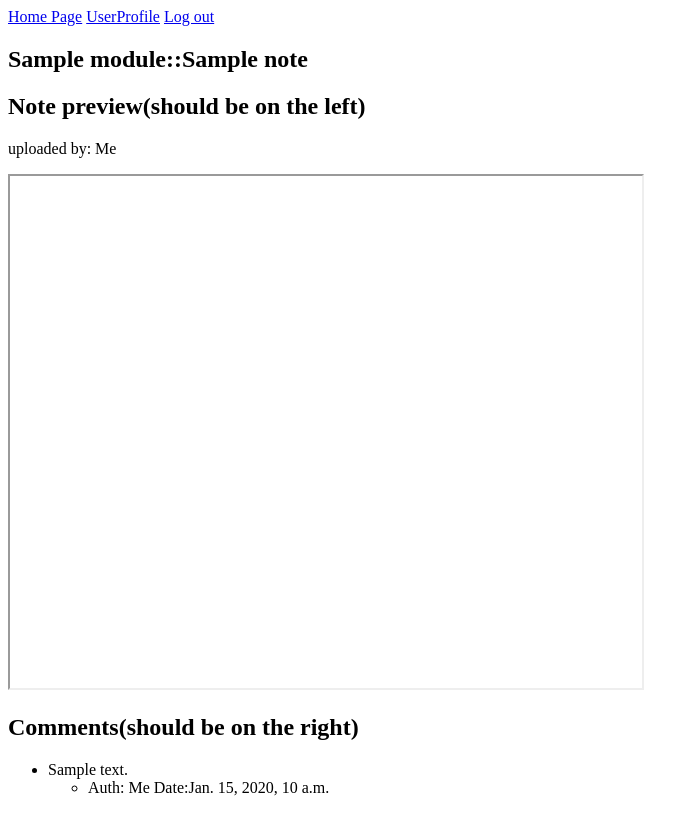
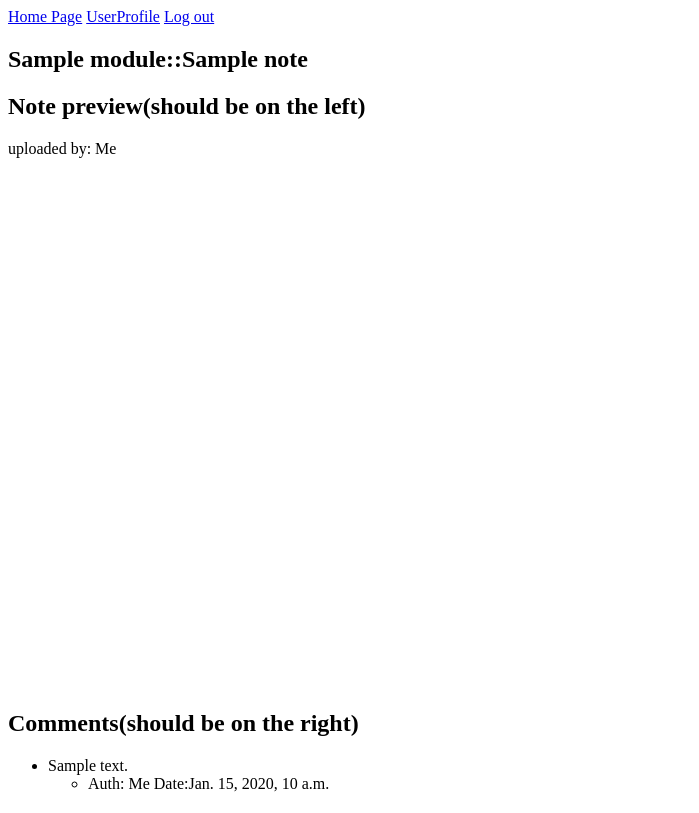
Before and after one commit to ooogood/Senpai_ITechProject, a Django app: page /senpai/note/1 in a window 1280 px wide. Shown: the whole page, without its empty margins (0-699 px from the left). After the commit the page ends 792 px from the top, so only its background shows below. Run offline with Django 3.2, Linux system fonts and the light colour scheme; a user stored in the database is signed in; tables that the repository leaves empty hold one stand-in row (values such as "Sample post").

Commit message:
change iframe to embed

```diff
--- a/templates/senpai/note.html
+++ b/templates/senpai/note.html
@@ -22,7 +22,7 @@
 				{{ note.user|get_username }}
 			{% endif %}
 		</p>
-		<iframe src="{{ note.file.url }}" frameborder="1" width="50%" height="512px"></iframe>
+		<embed src="{{ note.file.url }}" width="50%" height="512px"></iframe>
 	</div>
 	<div class="comments">
 		<h2>Comments(should be on the right)</h2>
```
